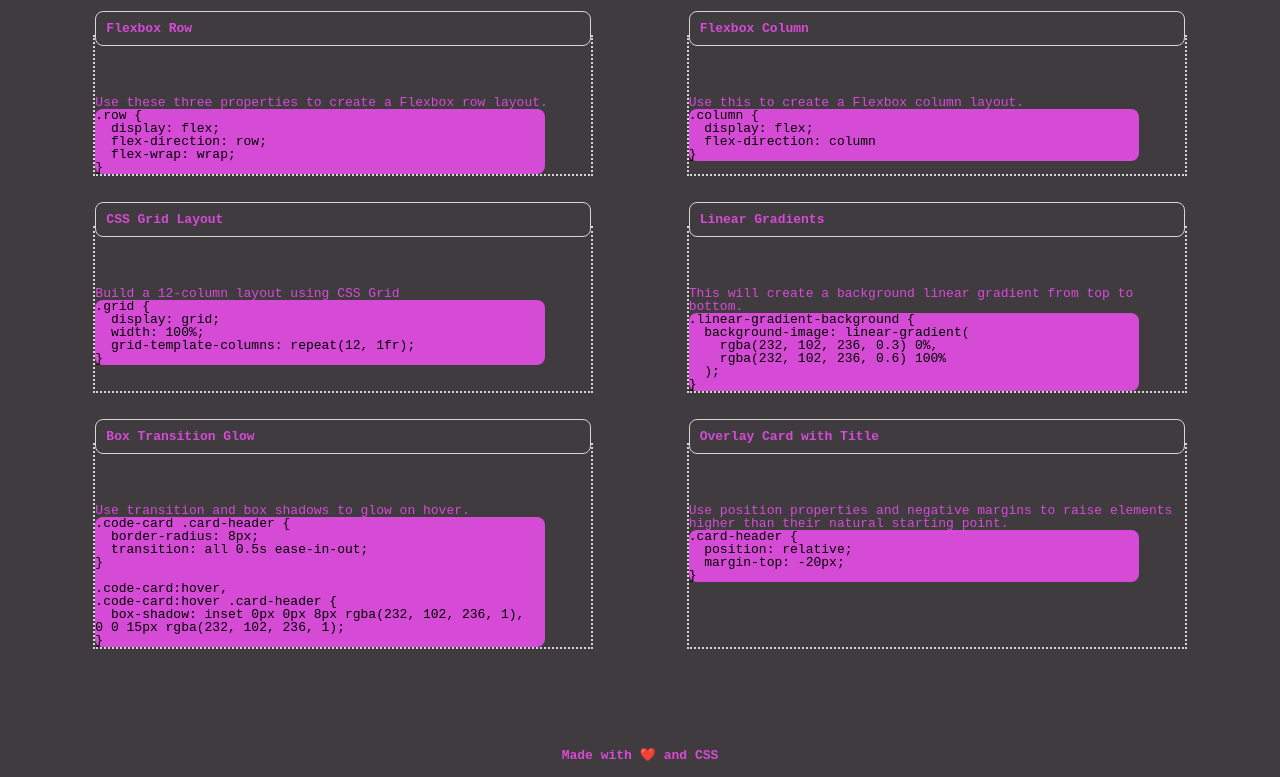
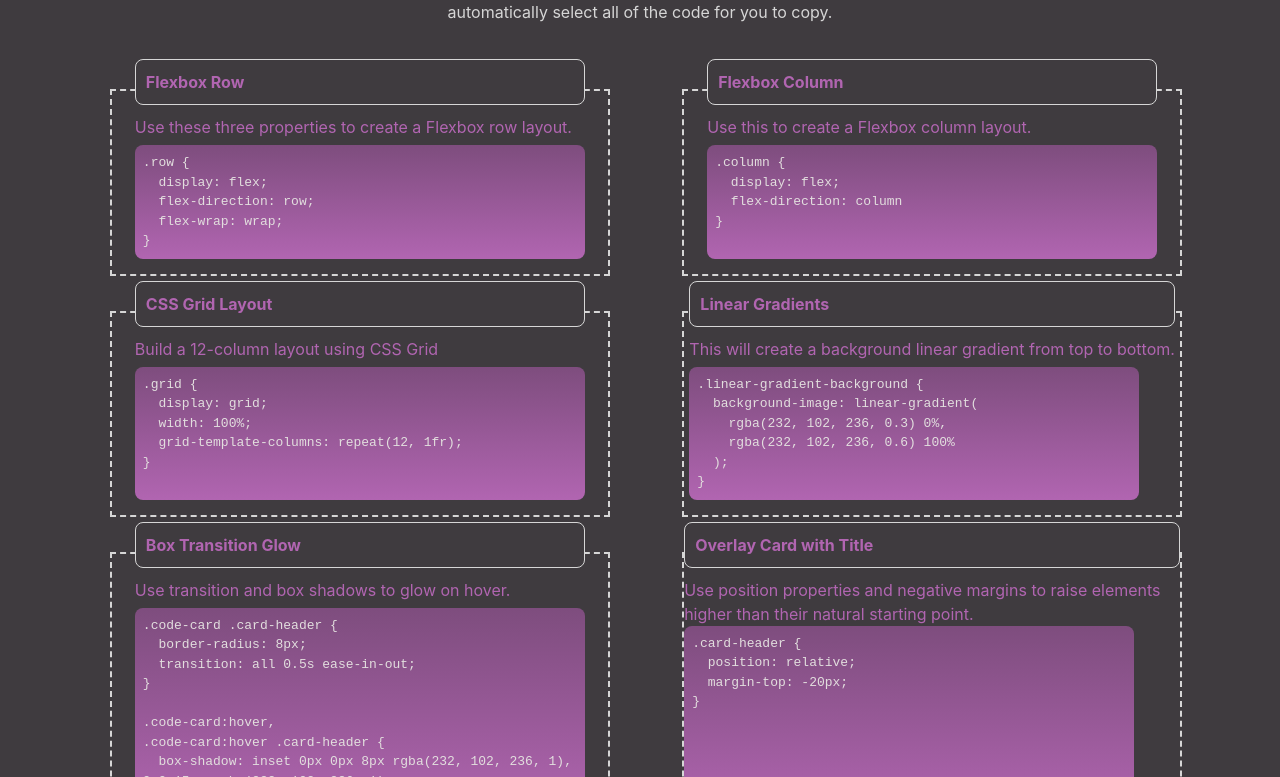
Before and after one commit to adamhood15/mini-project-css-cheatsheet, a plain HTML site: page index.html in a window 1280 px wide. Shown: the part 77-854 px from the top of the page. Drawn offline with Linux system fonts and the light colour scheme.

Commit message:
Added more styling to css sheet

```diff
--- a/assets/style.css
+++ b/assets/style.css
@@ -1,17 +1,26 @@
 :root {
     --background-color: rgb(63, 59, 63);
-    --purple-font: rgb(214, 75, 214);
+    --purple-font: rgb(177, 101, 177);
+    --dark-purple: rgb(126, 77, 126);
     --light-grey-font: rgb(214, 214, 214);
+    --white: #e2dede;
     --border-radius: 8px;
 }
 
 * {
     box-sizing: border-box;
-    font-family: monospace;
 }
 
 body {
     background-color: var(--background-color);
+    font-family: -apple-system, BlinkMacSystemFont, 'Segoe UI', Roboto, Helvetica,
+    Arial, sans-serif, 'Apple Color Emoji', 'Segoe UI Emoji', 'Segoe UI Symbol';
+    line-height: 1.5;
+}
+
+main {
+    width: 96%;
+    margin: 20px auto;
 }
 
 header {
@@ -30,6 +39,8 @@ header {
 section {
     display: flex;
     flex-wrap: wrap;
+    margin-left: -15px;
+    margin-right: -15px;
     justify-content:space-evenly;
     margin: 50px 0px 50px 0px;
 }
@@ -37,33 +48,51 @@ section {
     .card-column {
         display: flex;
         flex-direction: column;
-        border: dotted var(--light-grey-font) 2px;
+        align-items: center;
+        border: dashed var(--light-grey-font) 2px;
         width: 500px;
-        margin-bottom: 50px;
+        padding-bottom: 15px;
+        margin: 10px -12px 25px 0px;
     }
 
+    .code-card {
+        display: flex;
+        flex-direction: column;
+        justify-content: flex-start;
+        min-height: 100%;
+    }
+
+    .code-card .code-block {
+        flex-grow: 1;
+    }
 
         .card-column h2 {
             border: solid var(--light-grey-font) 1px;
             border-radius: var(--border-radius);
             color: var(--purple-font);
             margin-top: -2rem;
-            margin-bottom: 50px;
+            margin-bottom: 40px;
             padding: 10px;
             background-color: var(--background-color);
         }
 
         .card-column p {
+            flex: 1 0 100%;
             color: var(--purple-font);
+            margin-top: -30px;
         }
 
         .code-block {
-            background-color: var(--purple-font);
+            background: linear-gradient(var(--dark-purple), var(--purple-font));
             width: 450px;
             border-radius: var(--border-radius);
+            color: var(--white);
+            padding: 0.5rem;
+            font-family: monospace;
         }
 
 footer {
     text-align: center;
     color: var(--purple-font);
+    margin: 15px;
 }
```
